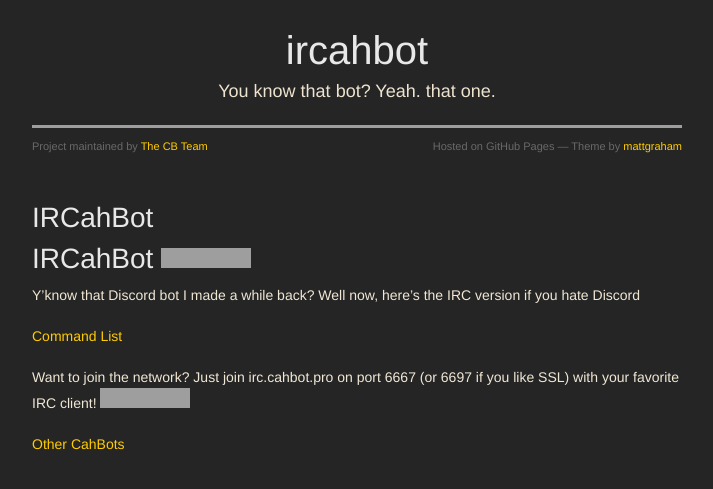
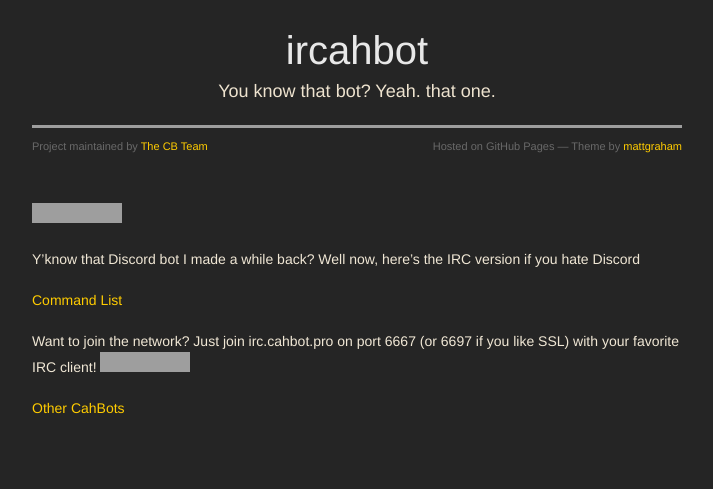
Before and after one commit to CahBots/ircahbot, a Jekyll site: the page built from index.md, in a window 1280 px wide, cut to the strip 68-557 px from the top of the page. Shown: the whole strip, without its empty margins (283-996 px from the left). Built offline with Jekyll 4.4.1, drawn with Linux system fonts in a browser that asks for light colours; nearby versions of some CDN libraries; some web fonts are replaced; our own code applies the rules of GitHub Pages for plain Markdown files; grey boxes are pictures that could not be loaded.

Commit message:
begone DUPE HEADER

```diff
--- a/index.md
+++ b/index.md
@@ -2,7 +2,7 @@
 layout: default
 ---
 
-# IRCahBot [![Build Status](https://travis-ci.org/CahBots/ircahbot.svg?branch=master)](https://travis-ci.org/CahBots/ircahbot)
+[![Build Status](https://travis-ci.org/CahBots/ircahbot.svg?branch=master)](https://travis-ci.org/CahBots/ircahbot)
 
 Y'know that Discord bot I made a while back? Well now, here's the IRC version if you hate Discord
 
```
